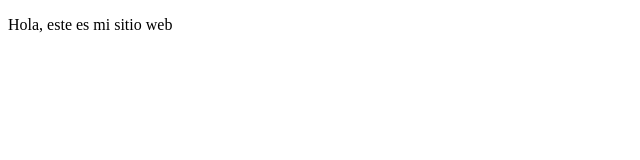
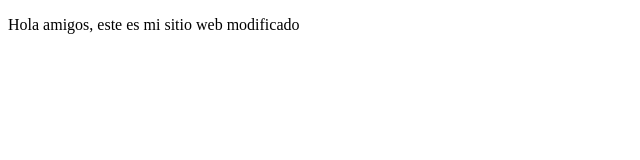
Before and after one commit to c9309/proyectoDemoCursoPrework, a plain HTML site: page index.html in a window 1280 px wide. Shown: the whole page, without its empty margins (0-640 px from the left). Drawn offline with Linux system fonts and the light colour scheme.

Commit message:
cambios agregados al sitio

```diff
--- a/index.html
+++ b/index.html
@@ -8,7 +8,7 @@
 </head>
 <body>
   <p>
-    Hola, este es mi sitio web
+    Hola amigos, este es mi sitio web modificado
   </p>
 </body>
 </html>
```
